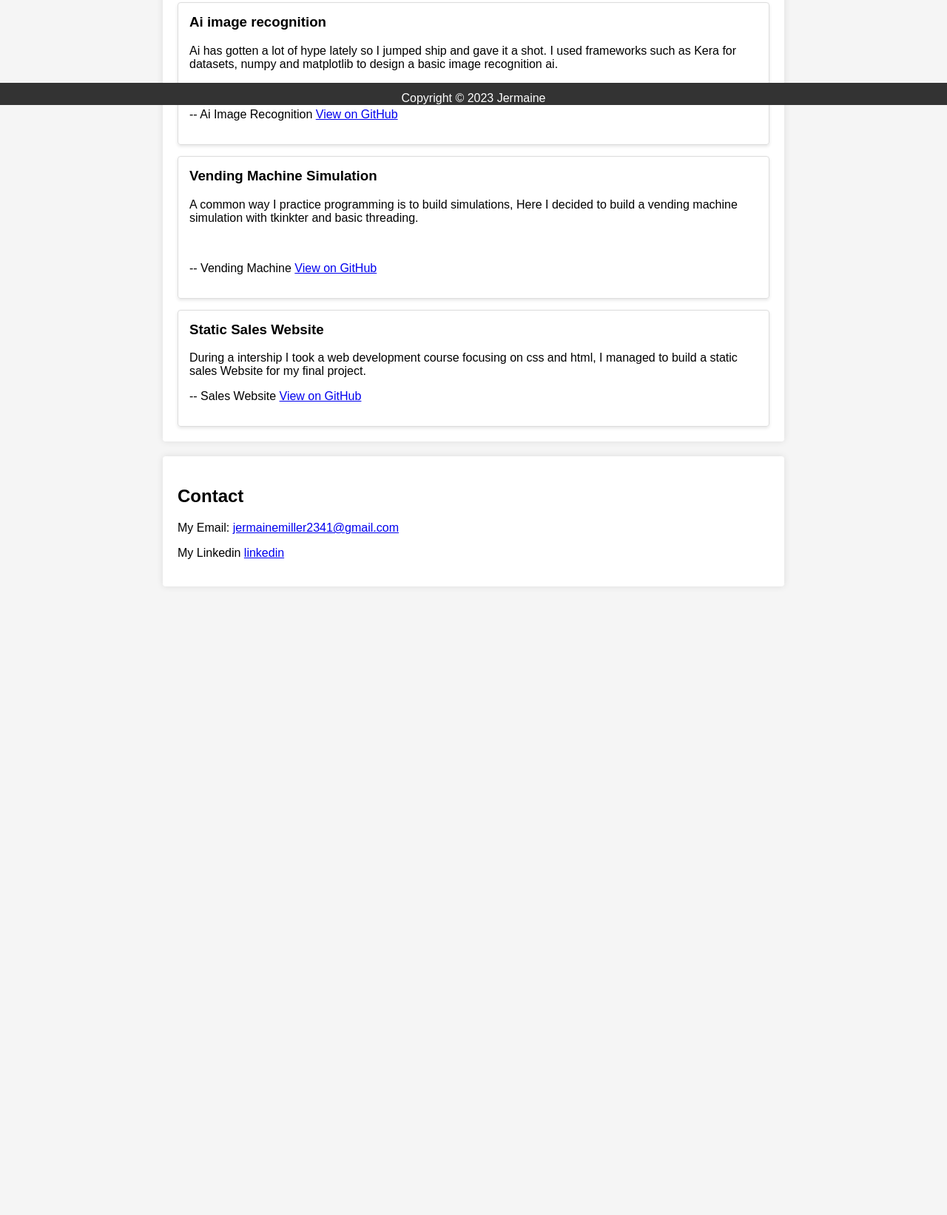
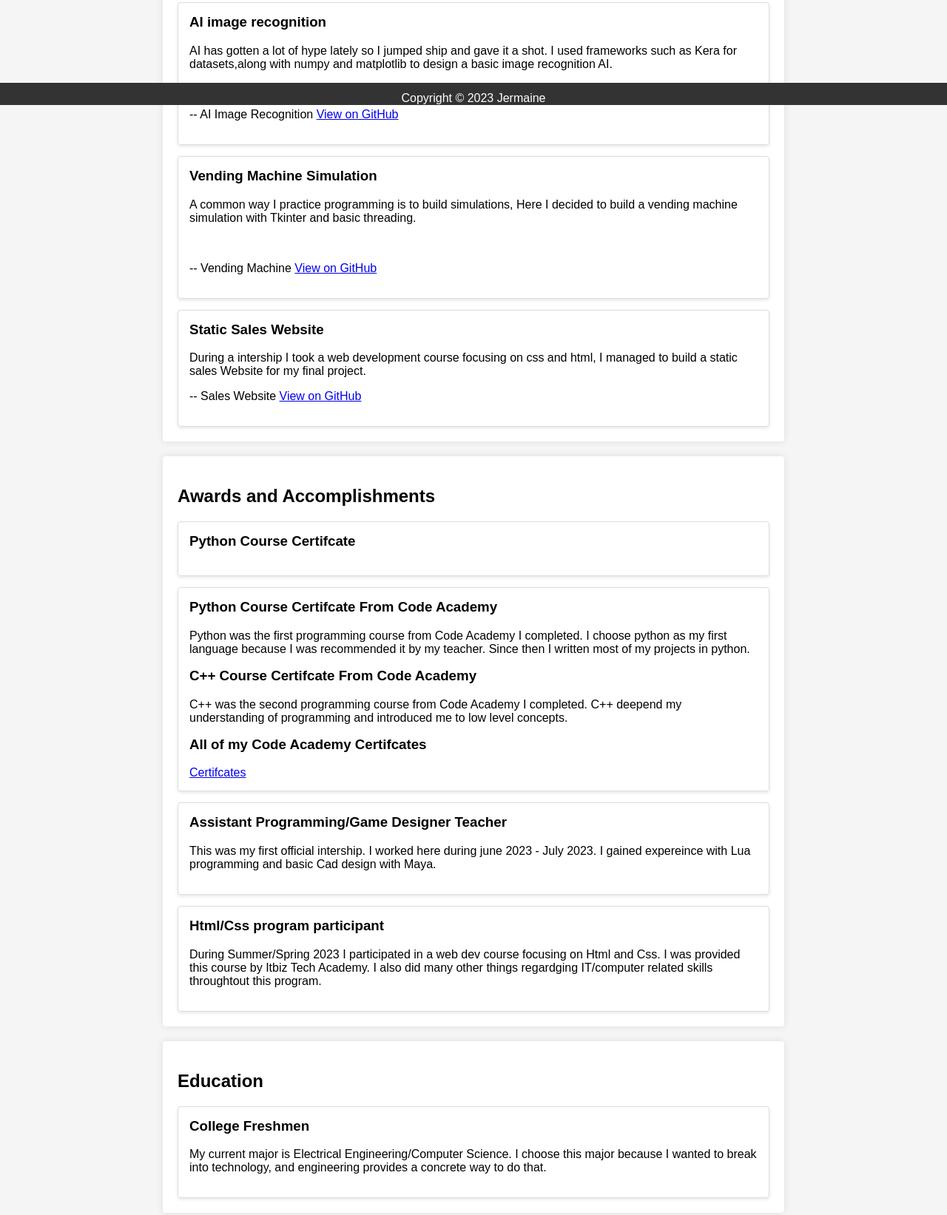
Before and after one commit to SoloBot2341/JermaineMiller-Portfolio.github.io, a plain HTML site: page index.html in a window 1280 px wide. Shown: the part 658-2301 px from the top of the page at 74% size. Before the commit the page ends 1471 px from the top, so only its background shows below. Drawn offline with Linux system fonts and the light colour scheme; a script that the page names is missing.

Commit message:
Update index.html

```diff
--- a/index.html
+++ b/index.html
@@ -14,9 +14,11 @@
 
     <nav>
         <ul>
-            <li><a href="#about">About Me</a></li>
-            <li><a href="#projects">Projects</a></li>
-            <li><a href="#contact">Contact</a></li>
+            <li><a href="#about" title="About Me Section">About Me</a></li>
+            <li><a href="#projects" title="Projects Section">Projects</a></li>
+            <li><a href="#Awards-and-Accomplishments" title="Awards and Accomplishments Section">Awards/Accomplishments</a></li>
+            <li><a href="#Education" title="Education Section">Education</a></li>
+            <li><a href="#contact" title="Contact Information">Contact</a></li>
         </ul>
     </nav>
 
@@ -37,18 +39,18 @@
         </div>
 
         <div class="project-card">
-            <h3>Ai image recognition </h3>
-            <p>Ai has gotten a lot of hype lately so I jumped ship and gave it a shot.
-                I used frameworks such as Kera for datasets, numpy and matplotlib to design a basic image recognition ai. </p><br>
+            <h3>AI image recognition </h3>
+            <p>AI has gotten a lot of hype lately so I jumped ship and gave it a shot.
+                I used frameworks such as Kera for datasets,along with numpy and matplotlib to design a basic image recognition AI. </p><br>
 
-                <p> -- Ai Image Recognition <a href="https://github.com/SoloBot2341/Everyday-projects/blob/main/python_vending_machine.py">View on GitHub</a></p>
+                <p> -- AI Image Recognition <a href="https://github.com/SoloBot2341/Everyday-projects/blob/main/python_vending_machine.py">View on GitHub</a></p>
 
         </div>
 
         <div class="project-card">
             <h3> Vending Machine Simulation </h3>
             <p>A common way I practice programming is to build simulations, Here I decided to build a vending machine simulation
-                with tkinkter and basic threading. </p><br>
+                with Tkinter and basic threading. </p><br>
                 <p> -- Vending Machine  <a href="https://github.com/SoloBot2341/Everyday-projects/blob/main/python_vending_machine.py">View on GitHub</a></p>
         </div>
 
@@ -59,6 +61,55 @@
                 <p> -- Sales Website  <a href="https://github.com/SoloBot2341/FinalProject_webpage">View on GitHub</a></p>
         </div>
     </section>
+
+    <section id="Awards/Accomplishments">
+        <h2>Awards and Accomplishments</h2>
+        <!-- Sample project -->
+        <div class="project-card">
+            <h3>Python Course Certifcate</h3>
+            <h2></h2>
+        </div>
+
+        <div class ="project-card">
+            <h3>Python Course Certifcate From Code Academy</h3>
+            <p>Python was the first programming course from Code Academy I completed.
+                I choose python as my first language because I was recommended it by my teacher.
+                Since then I written most of my projects in python.
+            </p>
+
+            <h3>C++ Course Certifcate From Code Academy</h3>
+            <p>C++ was the second programming course from Code Academy I completed.
+                C++ deepend my understanding of programming and introduced me to low level concepts.
+            </p>
+
+            <h3>All of my Code Academy Certifcates</h3>
+            <a href="https://www.codecademy.com/profiles/course4718541094">Certifcates</a>
+        </div>
+
+        <div class="project-card">
+            <h3>Assistant Programming/Game Designer Teacher</h3>
+            <p>This was my first official intership. I worked here during june 2023 - July 2023.
+                I gained expereince with Lua programming and basic Cad design with Maya.
+            </p>
+        </div>
+
+        <div class="project-card">
+            <h3> Html/Css program participant</h3>
+            <p> During Summer/Spring 2023 I participated in a web dev course focusing on Html and Css. I was provided this course
+                by Itbiz Tech Academy. I also did many other things regardging IT/computer related skills throughtout this program.
+            </p>
+        </div>
+    </section>
+
+    <section id="Education">
+        <h2> Education </h2>
+        <div class="project-card">
+            <h3>College Freshmen</h3>
+            <p>My current major is Electrical Engineering/Computer Science. I choose this major because I wanted to break into technology, and engineering provides
+                a concrete way to do that.</p>
+        </div>
+    </section>
+
 
     <section id="contact">
         <h2>Contact</h2>
```
